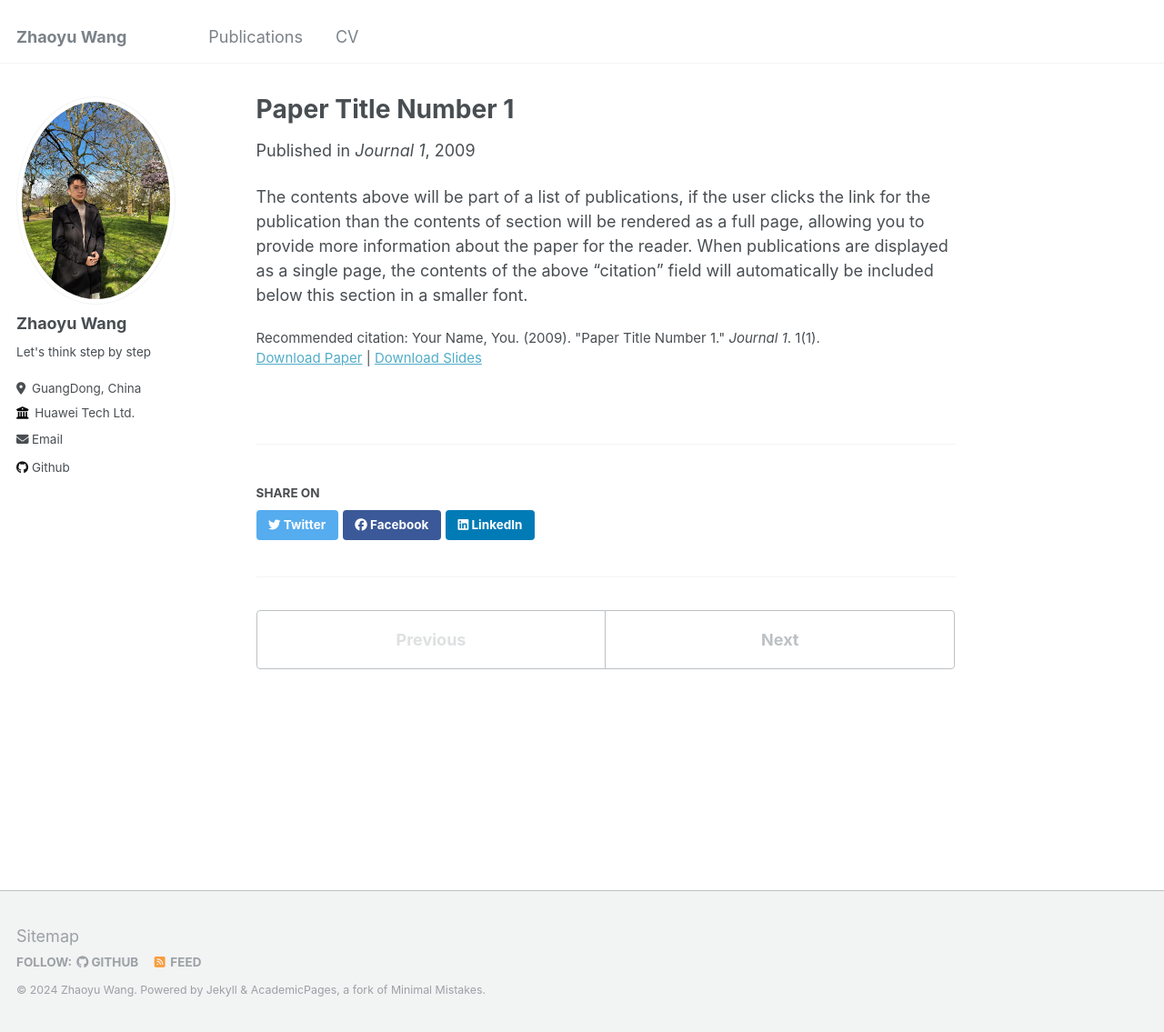
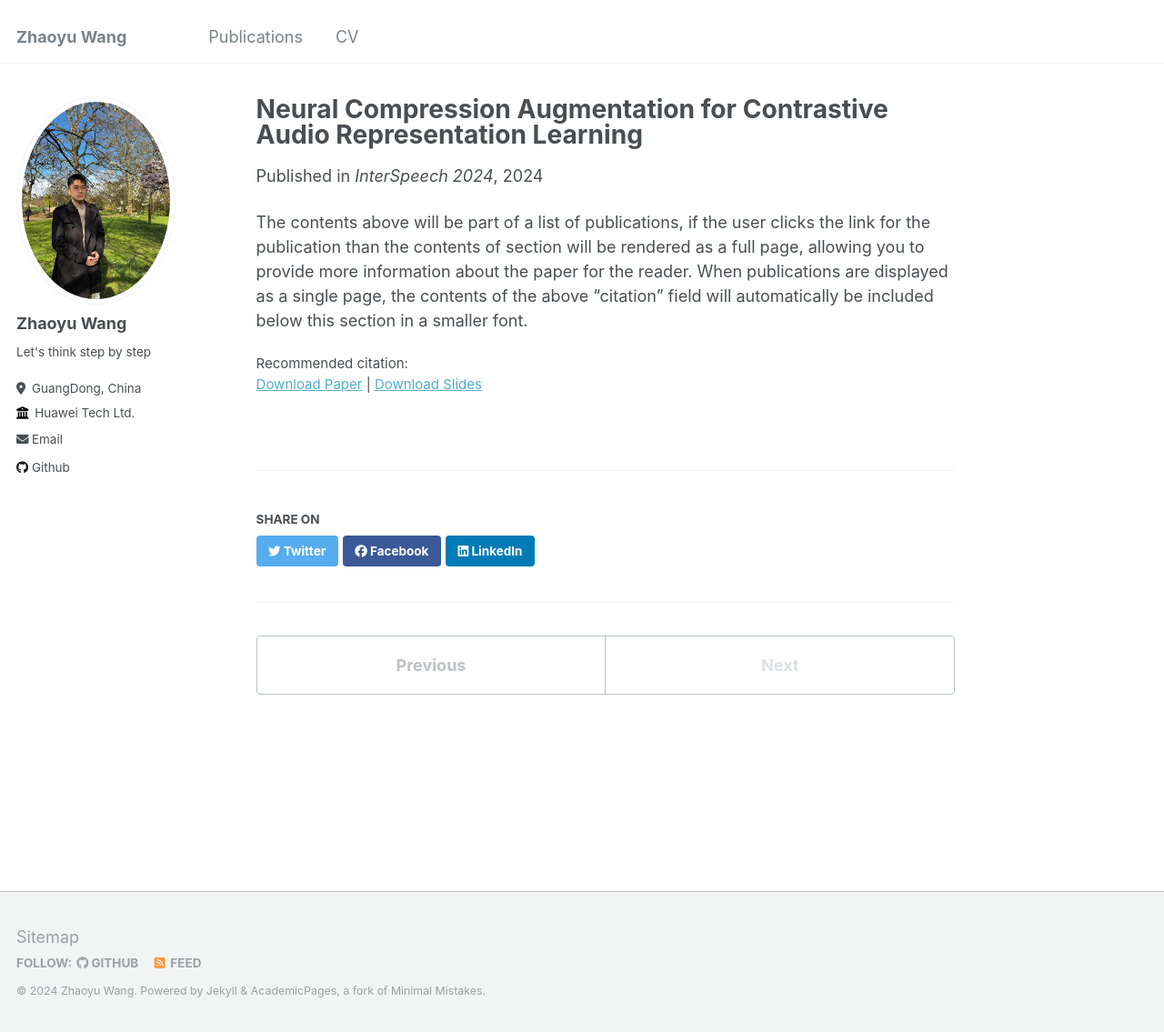
Before and after one commit to ZhaoyuWang1/ZhaoyuWang1.github.io, a Jekyll site: the page built from _publications/2009-10-01-paper-title-number-1.md, in a window 1280 px wide and 1135 px high. Shown: the whole window at 91% size. Built offline with Jekyll 4.4.1, drawn with Linux system fonts in a browser that asks for light colours.

Commit message:
Update 2009-10-01-paper-title-number-1.md

```diff
--- a/_publications/2009-10-01-paper-title-number-1.md
+++ b/_publications/2009-10-01-paper-title-number-1.md
@@ -1,13 +1,13 @@
 ---
-title: "Paper Title Number 1"
+title: "Neural Compression Augmentation for Contrastive Audio Representation Learning"
 collection: publications
-permalink: /publication/2009-10-01-paper-title-number-1
-excerpt: 'This paper is about the number 1. The number 2 is left for future work.'
-date: 2009-10-01
-venue: 'Journal 1'
-slidesurl: 'http://academicpages.github.io/files/slides1.pdf'
-paperurl: 'http://academicpages.github.io/files/paper1.pdf'
-citation: 'Your Name, You. (2009). &quot;Paper Title Number 1.&quot; <i>Journal 1</i>. 1(1).'
+permalink: /publication/NCA
+excerpt: 'Investigation of neural compression augmentation for contrastive self-supervised audio representation learning. Accepted by InterSpeech 2024'
+date: 2024-03-11
+venue: 'InterSpeech 2024'
+slidesurl: ''
+paperurl: ''
+citation: ''
 ---
 
 The contents above will be part of a list of publications, if the user clicks the link for the publication than the contents of section will be rendered as a full page, allowing you to provide more information about the paper for the reader. When publications are displayed as a single page, the contents of the above "citation" field will automatically be included below this section in a smaller font.
```
